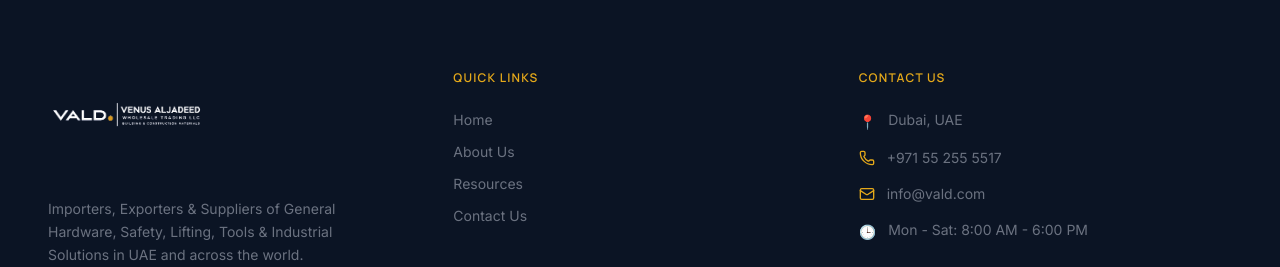
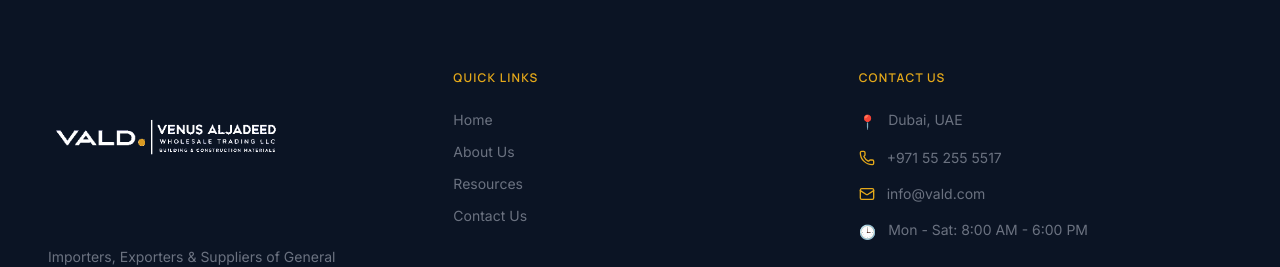
Before and after one commit to venusaljadeed-maker/vald, a Next.js app: page / in a window 1280 px wide. Shown: the part 4129-4396 px from the top of the page. Built offline with nearby package versions, Linux system fonts and the light colour scheme.

Commit message:
style: aggressively increase footer logo size

```diff
--- a/src/components/layout/Footer.tsx
+++ b/src/components/layout/Footer.tsx
@@ -15,9 +15,9 @@ export const Footer = () => {
               <Image
                 src="/images/footer-logo-exact.png"
                 alt="VALD"
-                width={400}
-                height={120}
-                className="h-16 md:h-24 w-auto object-contain hover:opacity-90 transition-opacity"
+                width={500}
+                height={150}
+                className="h-24 md:h-36 w-auto object-contain hover:opacity-90 transition-opacity"
                 priority={false}
               />
             </Link>
```
